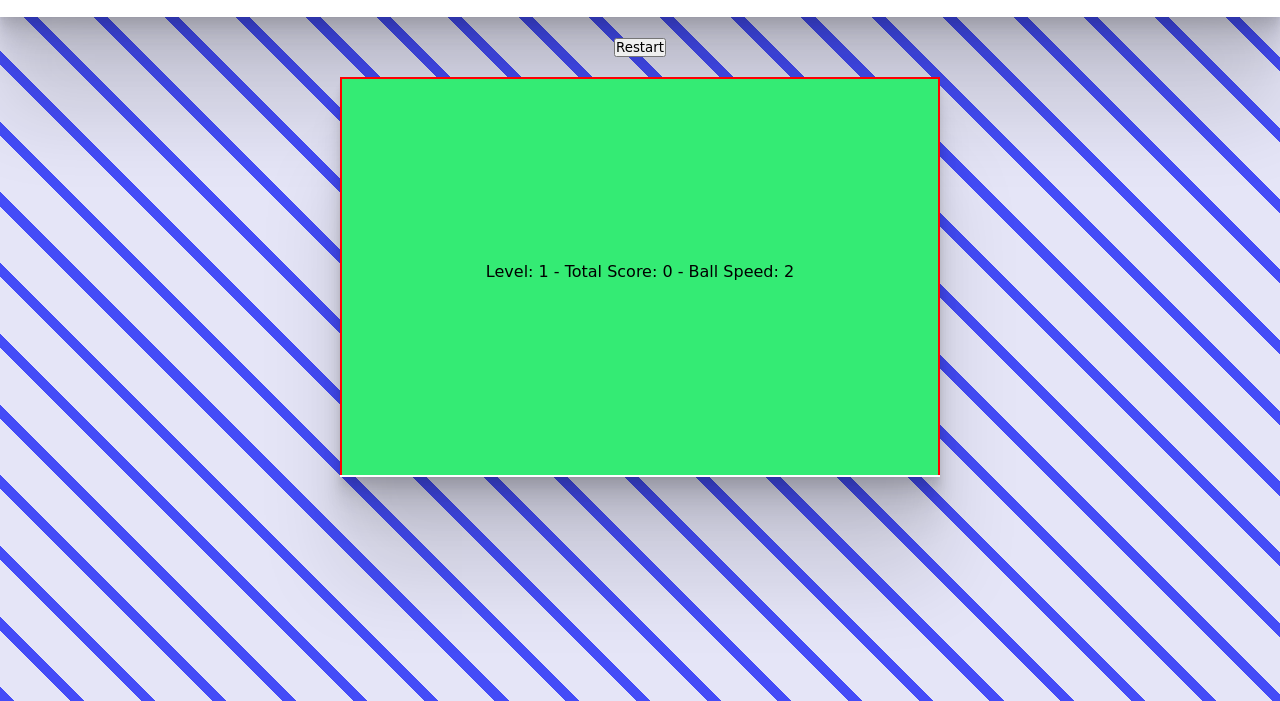
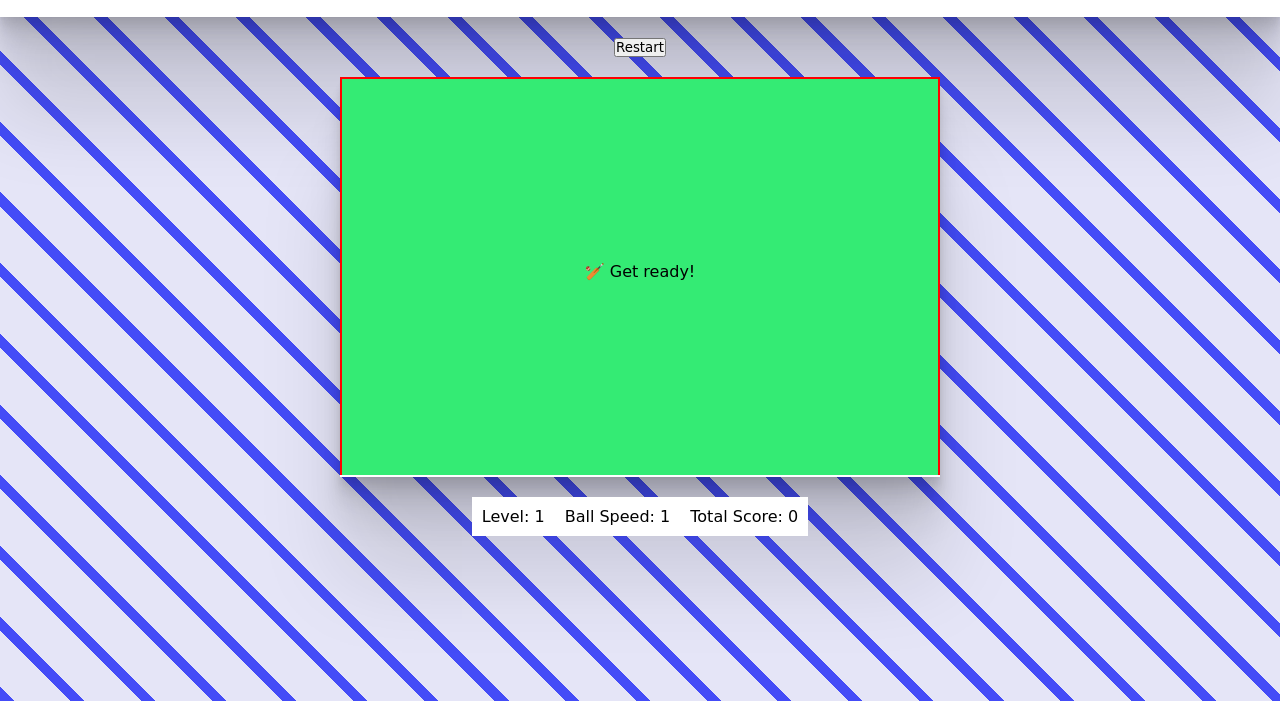
Before and after one commit to rosarioterranova/bat-and-ball, a plain HTML site: page index.html in a window 1280 px wide. Both pictures are taken after a click on the button "🕹️ Start". Shown: the part 99-800 px from the top of the page. Drawn offline with Linux system fonts and the light colour scheme; a web font is replaced by a local one.

Commit message:
added gameplay cycles

```diff
--- a/index.html
+++ b/index.html
@@ -22,6 +22,13 @@
         </div>
 
         <canvas id="canvas"></canvas>
+
+        <div class="levelDetails">
+            <p>Level: <span id="level">0</span></p>
+            <p>Ball Speed: <span id="ballSpeed">0</span></p>
+            <p>Total Score: <span id="totalScore">0</span></p>
+
+        </div>
     </div>
     <script src="script.js"></script>
 </body>
--- a/script.js
+++ b/script.js
@@ -12,7 +12,7 @@ let x = canvas.width/2;
 let y = canvas.height-30;
 let dx = 2;
 let dy = -2;
-let ballSpeed = 2;
+let ballSpeed = 1;
 
 //Paddle
 const paddleHeight = 10;
@@ -31,8 +31,11 @@ const scoreToPassLevel = 2;
 let lives = 3;
 let level = 1;
 const startBtn = document.querySelector("#start");
+const levelDetail = document.querySelector("#level")
+const ballSpeedDetail = document.querySelector("#ballSpeed")
+const totalScoreDetail = document.querySelector("#totalScore")
 
-drawMessage("Press start to play 🏏");
+drawMessage("🏁 Press start to play");
 
 // ---------------- INPUTS
 
@@ -76,9 +79,16 @@ function startGame(){
 }
 
 async function gameManager(){
-    await drawMessage(`Level: ${level} - Total Score: ${totalScore} - Ball Speed: ${ballSpeed}`, "#34eb74");
+    updateDetails()
+    await drawMessage(level === 1? "🏏 Get ready!" : "☝️ Next level!", "#34eb74");
     isGamePlaying = true;
     draw()
+}
+
+function updateDetails(){
+    levelDetail.innerHTML = level;
+    ballSpeedDetail.innerHTML = ballSpeed;
+    totalScoreDetail.innerHTML = totalScore;
 }
 
 function nextLevel(){
--- a/style.css
+++ b/style.css
@@ -49,3 +49,13 @@ canvas {
     0 22.3px 17.9px rgba(0, 0, 0, 0.072), 0 41.8px 33.4px rgba(0, 0, 0, 0.086),
     0 100px 80px rgba(0, 0, 0, 0.12);
 }
+
+.levelDetails {
+  display: flex;
+  background-color: white;
+  margin-top: 20px;
+}
+
+.levelDetails p {
+  margin: 10px;
+}
```
